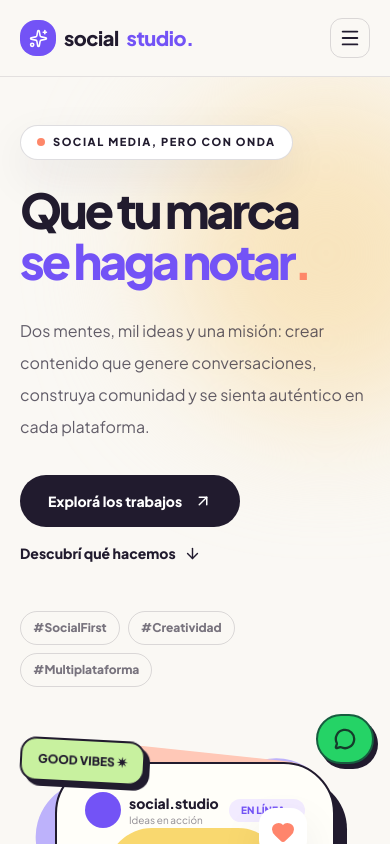
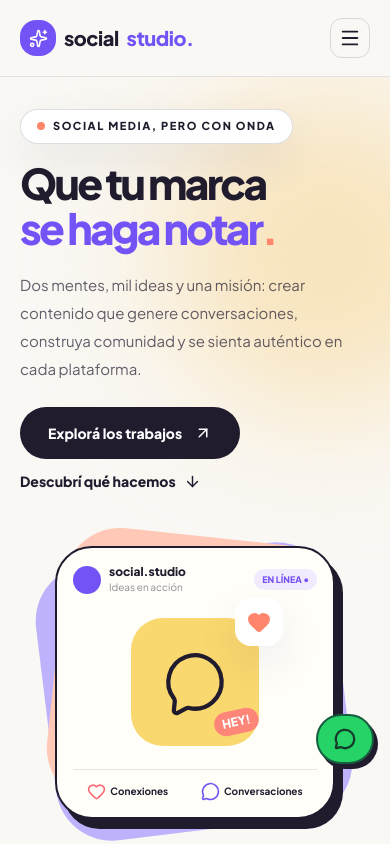
Before and after one commit to dgodoy34/prueba_deepseek, a Next.js app: page / in a window 390 px wide. Shown: the top 844 px of the page. Built offline with nearby package versions, Linux system fonts and the light colour scheme.

Commit message:
style: compact mobile hero without changing desktop layout

```diff
--- a/src/components/social-landing.tsx
+++ b/src/components/social-landing.tsx
@@ -29,26 +29,26 @@ function Ticker() {
 }
 
 function Hero() {
-  return <section id="inicio" className="relative scroll-mt-20 overflow-hidden pb-16 pt-12 md:pb-20 md:pt-20">
+  return <section id="inicio" className="relative scroll-mt-20 overflow-hidden pb-10 pt-8 sm:pb-16 sm:pt-12 md:pb-20 md:pt-20">
     <div className="pointer-events-none absolute -right-24 top-4 h-80 w-80 rounded-full bg-[#f8e4bd] blur-3xl"/>
-    <div className="shell relative grid items-center gap-10 lg:grid-cols-[minmax(0,1.04fr)_minmax(0,.96fr)] lg:gap-8 xl:gap-14">
+    <div className="shell relative grid items-center gap-5 sm:gap-10 lg:grid-cols-[minmax(0,1.04fr)_minmax(0,.96fr)] lg:gap-8 xl:gap-14">
       <div className="min-w-0 lg:pb-4">
-        <div className="eyebrow mb-6"><span className="h-2 w-2 rounded-full bg-[#fe8769]"/> SOCIAL MEDIA, PERO CON ONDA</div>
-        <h1 className="max-w-[650px] text-[clamp(3rem,5.3vw,5.45rem)] font-extrabold leading-[1.08] tracking-[-.064em]">Que tu marca <span className="relative inline-block text-lilac">se haga notar<span className="absolute -bottom-2 left-0 h-3 w-full -rotate-2 rounded-full bg-[#f5c96c]/65 -z-10"/></span><span className="text-[#fe8769]">.</span></h1>
-        <p className="mt-7 max-w-xl text-base leading-8 text-ink/70 md:text-xl">Dos mentes, mil ideas y una misión: crear contenido que genere conversaciones, construya comunidad y se sienta auténtico en cada plataforma.</p>
-        <div className="mt-8 flex flex-wrap items-center gap-4"><a href="#portfolio" className="primary-link">Explorá los trabajos <ArrowUpRight size={18}/></a><a href="#servicios" className="inline-flex items-center gap-2 text-sm font-extrabold hover:text-lilac">Descubrí qué hacemos <ArrowDown size={17}/></a></div>
-        <div className="mt-12 flex flex-wrap gap-2 text-xs font-extrabold text-ink/60"><span className="chip">#SocialFirst</span><span className="chip">#Creatividad</span><span className="chip">#Multiplataforma</span></div>
+        <div className="eyebrow mb-4 sm:mb-6"><span className="h-2 w-2 rounded-full bg-[#fe8769]"/> SOCIAL MEDIA, PERO CON ONDA</div>
+        <h1 className="max-w-[650px] text-[clamp(2.65rem,5.3vw,5.45rem)] sm:text-[clamp(3rem,5.3vw,5.45rem)] font-extrabold leading-[1.08] tracking-[-.064em]">Que tu marca <span className="relative inline-block text-lilac">se haga notar<span className="absolute -bottom-2 left-0 h-3 w-full -rotate-2 rounded-full bg-[#f5c96c]/65 -z-10"/></span><span className="text-[#fe8769]">.</span></h1>
+        <p className="mt-5 max-w-xl text-[15px] leading-7 text-ink/70 sm:mt-7 sm:text-base sm:leading-8 md:text-xl">Dos mentes, mil ideas y una misión: crear contenido que genere conversaciones, construya comunidad y se sienta auténtico en cada plataforma.</p>
+        <div className="mt-6 flex flex-wrap items-center gap-x-4 gap-y-3 sm:mt-8 sm:gap-4"><a href="#portfolio" className="primary-link">Explorá los trabajos <ArrowUpRight size={18}/></a><a href="#servicios" className="inline-flex items-center gap-2 text-sm font-extrabold hover:text-lilac">Descubrí qué hacemos <ArrowDown size={17}/></a></div>
+        <div className="mt-8 hidden flex-wrap gap-2 text-xs font-extrabold text-ink/60 sm:flex lg:mt-12"><span className="chip">#SocialFirst</span><span className="chip">#Creatividad</span><span className="chip">#Multiplataforma</span></div>
       </div>
-      <div className="hero-stage w-full max-w-[460px] lg:translate-y-0 xl:max-w-[505px]" aria-label="Ilustración de ideas, contenido y redes sociales">
+      <div className="hero-stage w-full max-w-[330px] sm:max-w-[460px] lg:translate-y-0 xl:max-w-[505px]" aria-label="Ilustración de ideas, contenido y redes sociales">
         <div className="absolute inset-[12%_8%_9%_7%] rotate-[-7deg] rounded-[3.5rem] bg-[#bdb2fb]"/>
         <div className="absolute inset-[7%_12%_14%_10%] rotate-[6deg] rounded-[3.5rem] bg-[#ffc8b7]"/>
-        <div className="absolute inset-[10%_10%_12%_10%] flex flex-col justify-between rounded-[3.2rem] border-2 border-ink bg-[#fffef9] p-7 shadow-[12px_16px_0_#211b2e] sm:p-9">
-          <div className="flex items-center justify-between"><div className="flex items-center gap-2"><span className="h-9 w-9 rounded-full bg-lilac"/><div><p className="text-sm font-extrabold">social.studio</p><p className="text-[10px] text-ink/50">Ideas en acción</p></div></div><span className="rounded-full bg-[#f2ebff] px-3 py-1 text-[10px] font-black text-lilac">EN LÍNEA ●</span></div>
-          <div className="relative mx-auto grid h-44 w-44 place-items-center rounded-[2.8rem] bg-[#f9d86f] sm:h-52 sm:w-52"><div className="absolute -right-6 -top-5 rounded-2xl bg-white p-3 shadow-soft"><Heart className="fill-[#ff856c] text-[#ff856c]"/></div><MessageCircle className="h-24 w-24 -rotate-12 stroke-[1.6] text-ink"/><span className="absolute bottom-5 right-2 -rotate-12 rounded-full bg-[#fd8678] px-3 py-2 text-sm font-black text-white">HEY!</span></div>
-          <div className="flex items-center justify-around border-t border-ink/10 pt-5 text-ink"><span className="flex items-center gap-2 text-xs font-bold"><Heart size={19} className="text-[#fc6c77]"/> Conexiones</span><span className="flex items-center gap-2 text-xs font-bold"><MessageCircle size={19} className="text-lilac"/> Conversaciones</span></div>
+        <div className="absolute inset-[10%_10%_12%_10%] flex flex-col justify-between rounded-[2.3rem] border-2 border-ink bg-[#fffef9] p-4 shadow-[8px_10px_0_#211b2e] sm:rounded-[3.2rem] sm:p-9 sm:shadow-[12px_16px_0_#211b2e]">
+          <div className="flex items-center justify-between"><div className="flex items-center gap-2"><span className="h-7 w-7 rounded-full bg-lilac sm:h-9 sm:w-9"/><div><p className="text-xs font-extrabold sm:text-sm">social.studio</p><p className="text-[10px] text-ink/50">Ideas en acción</p></div></div><span className="rounded-full bg-[#f2ebff] px-2 py-1 text-[9px] font-black text-lilac sm:px-3 sm:text-[10px]">EN LÍNEA ●</span></div>
+          <div className="relative mx-auto grid h-32 w-32 place-items-center rounded-[2rem] bg-[#f9d86f] sm:h-52 sm:w-52 sm:rounded-[2.8rem]"><div className="absolute -right-6 -top-5 rounded-2xl bg-white p-3 shadow-soft"><Heart className="fill-[#ff856c] text-[#ff856c]"/></div><MessageCircle className="h-16 w-16 -rotate-12 stroke-[1.6] text-ink sm:h-24 sm:w-24"/><span className="absolute bottom-3 right-0 -rotate-12 rounded-full bg-[#fd8678] px-2 py-1 text-xs font-black text-white sm:bottom-5 sm:right-2 sm:px-3 sm:py-2 sm:text-sm">HEY!</span></div>
+          <div className="flex items-center justify-around gap-1 border-t border-ink/10 pt-3 text-ink sm:pt-5"><span className="flex items-center gap-1 text-[10px] font-bold sm:gap-2 sm:text-xs"><Heart size={19} className="text-[#fc6c77]"/> Conexiones</span><span className="flex items-center gap-1 text-[10px] font-bold sm:gap-2 sm:text-xs"><MessageCircle size={19} className="text-lilac"/> Conversaciones</span></div>
         </div>
-        <div className="float-slow absolute left-0 top-6 rotate-[-12deg] rounded-2xl border-2 border-ink bg-[#c8f19f] px-4 py-3 text-xs font-black shadow-[5px_5px_0_#211b2e]">GOOD VIBES ✷</div>
-        <div className="float-slower absolute bottom-4 right-0 rotate-[9deg] rounded-2xl border-2 border-ink bg-white px-4 py-3 text-sm font-black shadow-[5px_5px_0_#211b2e]">¡Esto funciona! ↗</div>
+        <div className="float-slow absolute hidden sm:block left-0 top-6 rotate-[-12deg] rounded-2xl border-2 border-ink bg-[#c8f19f] px-4 py-3 text-xs font-black shadow-[5px_5px_0_#211b2e]">GOOD VIBES ✷</div>
+        <div className="float-slower absolute hidden sm:block bottom-4 right-0 rotate-[9deg] rounded-2xl border-2 border-ink bg-white px-4 py-3 text-sm font-black shadow-[5px_5px_0_#211b2e]">¡Esto funciona! ↗</div>
       </div>
     </div>
   </section>;
```
